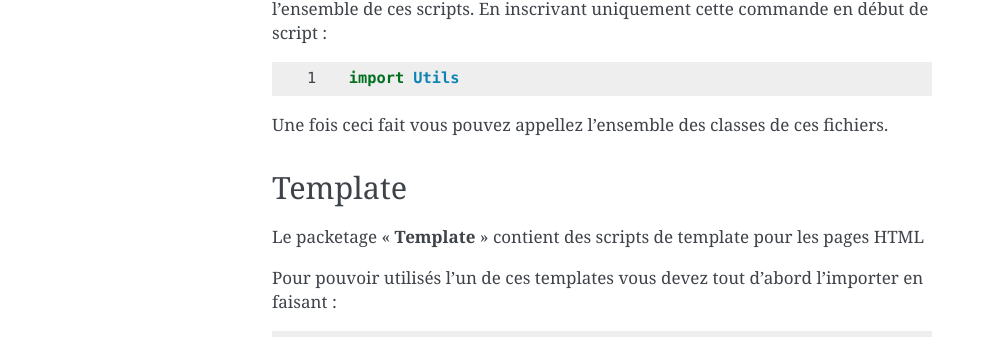
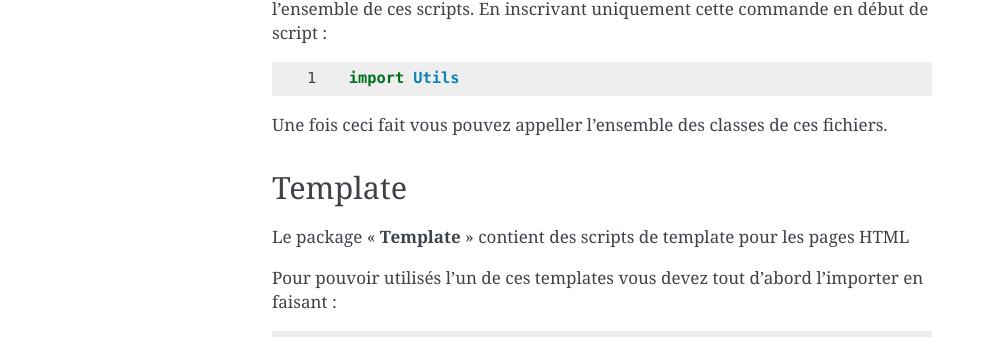
Before and after one commit to soldatroket/ProjetHacking, a Sphinx documentation site: the page built from Documentation/autoDoc.rst, in a window 1280 px wide. Shown: the part 494-831 px from the top of the page, without its empty margins (148-1141 px from the left). Built offline with Sphinx 7.4.7, drawn with Linux system fonts in a browser that asks for light colours.

Commit message:
Update autoDoc.rst

```diff
--- a/Documentation/autoDoc.rst
+++ b/Documentation/autoDoc.rst
@@ -26,12 +26,12 @@ Vous devez tout d’abord importer le Package nommé « **Utils** » qui vous im
 
       import Utils
 
-Une fois ceci fait vous pouvez appellez l'ensemble des classes de ces fichiers.
+Une fois ceci fait vous pouvez appeller l'ensemble des classes de ces fichiers.
 
 
 Template
 ========
-Le packetage « **Template** » contient des scripts de template pour les pages HTML
+Le package « **Template** » contient des scripts de template pour les pages HTML
 
 Pour pouvoir utilisés l'un de ces templates vous devez tout d'abord l'importer en faisant :
 
```
